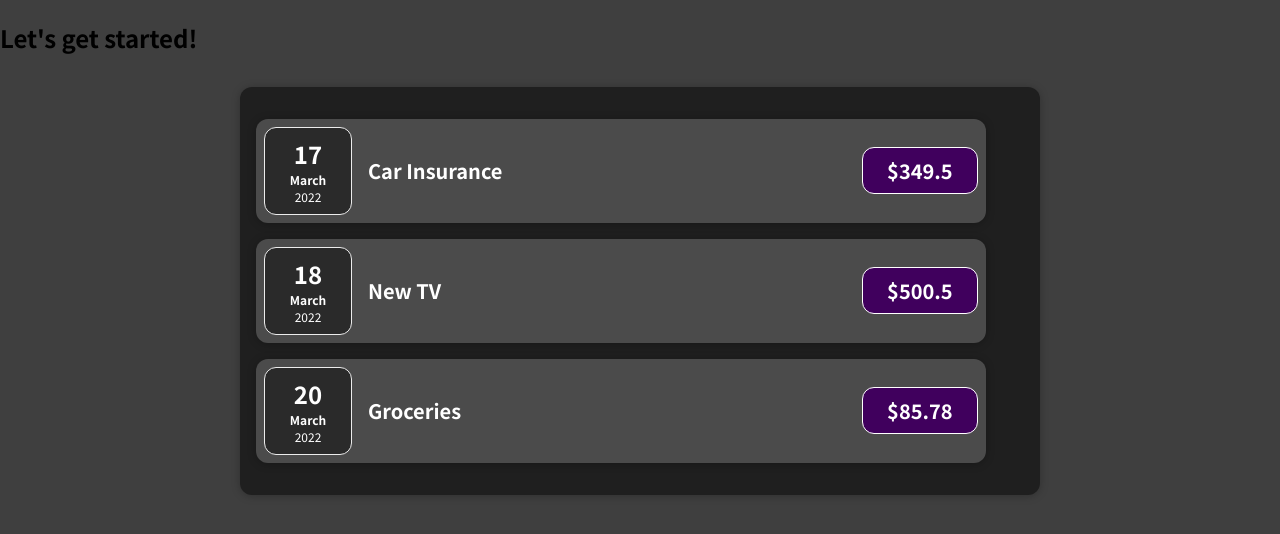
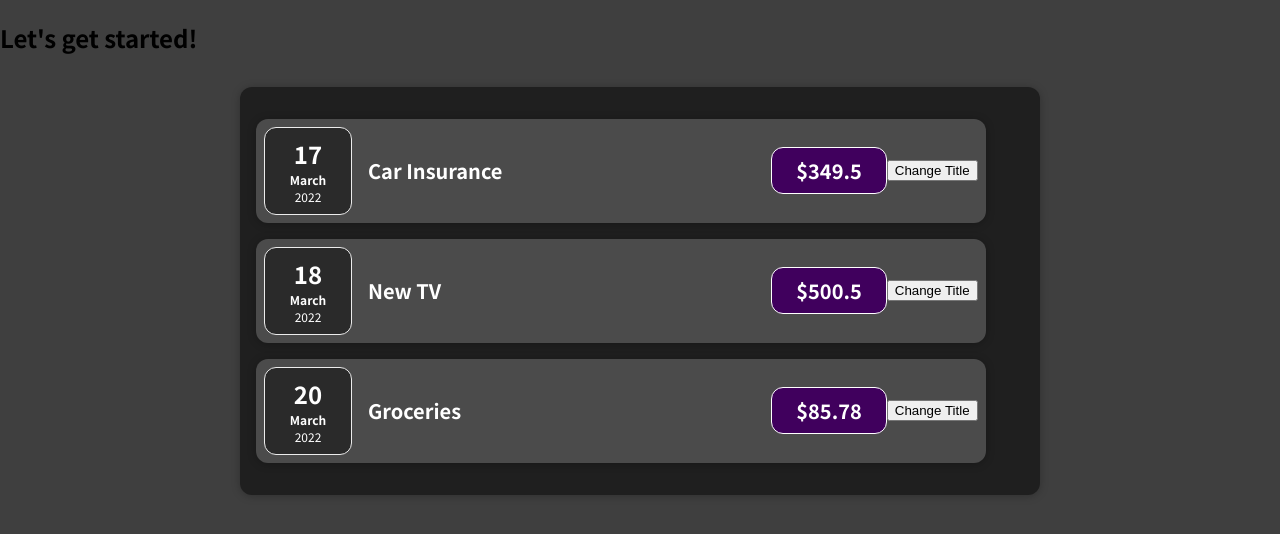
Before and after one commit to raginsky/react-study, a React (Create React App) app: page / in a window 1280 px wide. Shown: the top 534 px of the page. Built offline with nearby package versions, Linux system fonts and the light colour scheme.

Commit message:
state management example

```diff
--- a/src/components/Expenses/ExpenseItem.js
+++ b/src/components/Expenses/ExpenseItem.js
@@ -1,17 +1,27 @@
+import {useState} from 'react';
 import ExpenseDate from './ExpenseDate';
 import Card from '../UI/Card';
 import './ExpenseItem.css';
 
 const ExpenseItem = (props) => {
+    // must be called inside main function
+    const [title, setTitle] = useState(props.title);
+
+    const clickHandler = () => {
+        // reevaluating first useState value
+        setTitle('Updated');
+        console.log(title);
+    };
     return (
-        <Card className='expense-item'>
-            <ExpenseDate date={props.date} />
-            <div className='expense-item__description'>
-                <h2>{props.title}</h2>
-                <div className='expense-item__price'>${props.amount}</div>
+        <Card className="expense-item">
+            <ExpenseDate date={props.date}/>
+            <div className="expense-item__description">
+                <h2>{title}</h2>
+                <div className="expense-item__price">${props.amount}</div>
             </div>
+            <button onClick={clickHandler}>Change Title</button>
         </Card>
     );
-}
+};
 
 export default ExpenseItem;
```
